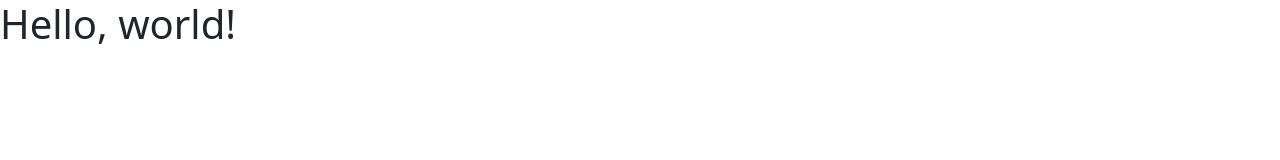
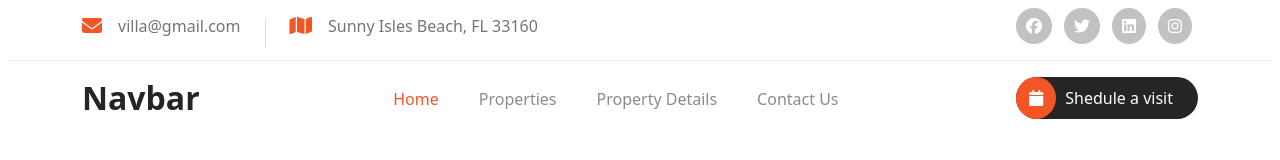
Before and after one commit to SumiyaRahman/vila_agency_templete, a plain HTML site: page index.html in a window 1280 px wide. Drawn offline with nearby package versions, Linux system fonts and the light colour scheme.

Commit message:
header & navbar

```diff
--- a/CSS/style.css
+++ b/CSS/style.css
@@ -0,0 +1,81 @@
+*{
+    margin: 0;
+    padding: 0;
+    box-sizing: border-box;
+}
+.add-sec{
+    display: flex;
+    justify-content: space-between;
+}
+.address .vr-line{
+    width: 1px;
+    height: 28px;
+    background-color: #dcdcdc;
+}
+.social-link ul{
+    list-style: none;
+}
+.social-link ul li{
+    padding: 0 6px;
+}
+.social-link ul li a i{
+    background-color: #c2c2c2;
+    padding: 10px;
+    border-radius:50% ;
+}
+.social-link ul li a i{
+    color: #ffff;
+}
+.social-link ul li a i:hover{
+    background-color: #F35525;
+}
+.hr-style{
+    border: none;
+    border-bottom: 1px solid #c4c3c3;
+}
+.address i{
+    color: #F35525;
+    font-size: 20px;
+}
+.address p span{
+    font-size: 16px;
+    color: #747474;
+}
+
+/* navbar */
+.navbar-brand{
+    font-size: 2rem;
+    font-weight: 700;
+    color: #252525;
+}
+.navbar-nav .nav-item .nav-link{
+    color: #8b8b8b;
+    font-size: 16px;
+    font-weight: 500;
+    margin: 0 12px;
+}
+.navbar-nav .nav-item .nav-link:hover{
+    color: #F35525;
+}
+.nav-item .home{
+    color: #F35525 !important;
+}
+.visit a{
+    margin: 0;
+    text-decoration: none;
+    color: #ffff;
+    background: #252525;
+    padding-top: 10px;
+    padding-bottom: 10px;
+    padding-right: 25px;
+    border-radius: 30px;
+}
+.visit a i{
+    margin: 0;
+    background-color: #F35525;
+    padding: 13px;
+    border-radius: 50%;
+}
+.visit a span{
+    padding-left: 5px;
+}
--- a/index.html
+++ b/index.html
@@ -12,10 +12,97 @@
       crossorigin="anonymous"
     />
     <!-- CSS -->
-    <link rel="stylesheet" href="./CSS/style.css">
+    <link rel="stylesheet" href="./CSS/style.css" />
   </head>
   <body>
-    <h1>Hello, world!</h1>
+    <header>
+      <section class="container">
+        <div class="add-sec pt-2 d-flex align-items-center">
+          <!-- address -->
+          <div class="address d-flex align-items-center">
+            <div>
+              <p class="d-flex align-items-center">
+                <i class="fa-solid fa-envelope pe-3"></i>
+                <span>villa@gmail.com</span>
+              </p>
+            </div>
+            <div class="vr-line ms-4 me-4"></div>
+            <div>
+              <p class="d-flex align-items-center">
+                <i class="fa-solid fa-map pe-3"></i>
+                <span>Sunny Isles Beach, FL 33160</span>
+              </p>
+            </div>
+          </div>
+          <!-- social media links -->
+          <div class="social-link">
+            <ul class="d-flex">
+              <li>
+                <a href="https://www.facebook.com" target="_blank">
+                  <i class="fa-brands fa-facebook"></i>
+                </a>
+              </li>
+              <li>
+                <a href="https://www.twitter.com" target="_blank">
+                  <i class="fa-brands fa-twitter"></i>
+                </a>
+              </li>
+              <li>
+                <a href="https://www.linkedin.com" target="_blank">
+                  <i class="fa-brands fa-linkedin"></i>
+                </a>
+              </li>
+              <li>
+                <a href="https://www.instagram.com" target="_blank">
+                  <i class="fa-brands fa-instagram"></i>
+                </a>
+              </li>
+            </ul>
+          </div>
+        </div>
+      </section>
+      <hr class="hr-style m-0 ms-2 me-2" />
+
+      <!-- navbar -->
+      <nav class="navbar navbar-expand-lg bg-body-transparent">
+        <div class="container">
+          <button
+            class="navbar-toggler"
+            type="button"
+            data-bs-toggle="collapse"
+            data-bs-target="#navbarTogglerDemo03"
+            aria-controls="navbarTogglerDemo03"
+            aria-expanded="false"
+            aria-label="Toggle navigation"
+          >
+            <span class="navbar-toggler-icon"></span>
+          </button>
+          <a class="navbar-brand" href="#">Navbar</a>
+          <div class="collapse navbar-collapse" id="navbarTogglerDemo03">
+            <ul class="navbar-nav m-auto mb-2 mb-lg-0">
+              <li class="nav-item">
+                <a class="nav-link home" aria-current="page" href="#">Home</a>
+              </li>
+              <li class="nav-item">
+                <a class="nav-link" href="#">Properties</a>
+              </li>
+              <li class="nav-item">
+                <a class="nav-link" href="#">Property Details</a>
+              </li>
+              <li class="nav-item">
+                <a class="nav-link" href="#">Contact Us</a>
+              </li>
+            </ul>
+            <div class="visit">
+              <a href="#">
+                <i class="fa-solid fa-calendar"></i>
+                <span>Shedule a visit</span>
+              </a>
+            </div>
+          </div>
+        </div>
+      </nav>
+    </header>
 
     <!-- bootstrap -->
     <script
@@ -23,6 +110,11 @@
       integrity="sha384-C6RzsynM9kWDrMNeT87bh95OGNyZPhcTNXj1NW7RuBCsyN/o0jlpcV8Qyq46cDfL"
       crossorigin="anonymous"
     ></script>
+    <!-- font awesome -->
+    <script
+      src="https://kit.fontawesome.com/2e243b1e3c.js"
+      crossorigin="anonymous"
+    ></script>
     <!-- JS -->
     <script src="./JS/script.js"></script>
   </body>
```
